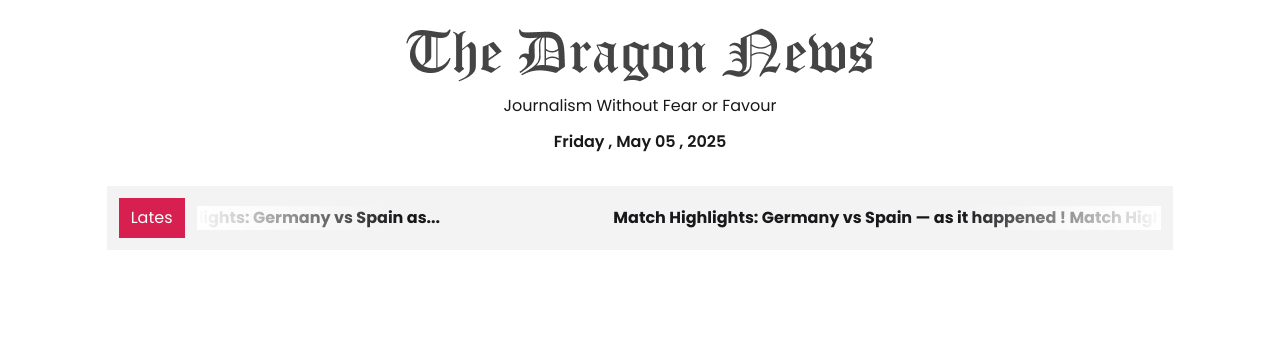
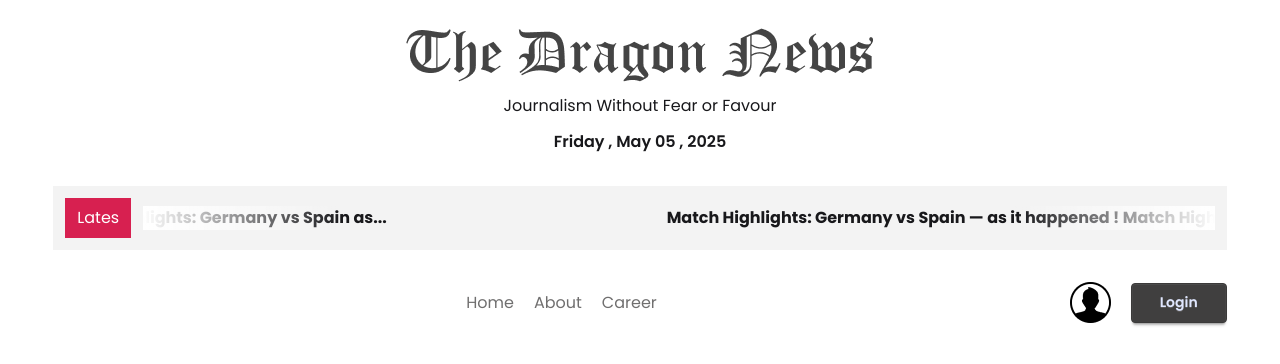
Before and after one commit to mdraisul1/dragon-news-coding, a React (Vite) app: page / in a window 1280 px wide. Shown: the top 364 px of the page. Built offline with nearby package versions, Linux system fonts and the light colour scheme.

Commit message:
Added react projects create navbar components

```diff
--- a/src/components/LatesNews.jsx
+++ b/src/components/LatesNews.jsx
@@ -3,7 +3,7 @@
 
 const LatesNews = () => {
   return (
-    <div className="w-10/12 mx-auto flex items-center gap-3 my-8 bg-base-200 p-3">
+    <div className="flex items-center gap-3 my-8 bg-base-200 p-3">
       <p className="bg-secondary text-white px-3 py-2">Lates</p>
       <Marquee speed={100} gradient={true} pauseOnHover={true}>
         <p className='font-bold'>
--- /dev/null
+++ b/src/components/Navbar.jsx
@@ -0,0 +1,22 @@
+import React from 'react'
+import { NavLink } from 'react-router'
+import user from "../assets/user.png";
+
+const Navbar = () => {
+  return (
+    <div className='flex justify-between items-center'>
+        <div></div>
+        <div className='flex gap-5 text-accent'>
+            <NavLink to={'/'}>Home</NavLink>
+            <NavLink to={'/about'}>About</NavLink>
+            <NavLink to={'/career'}>Career</NavLink>
+        </div>
+        <div className='flex items-center gap-5'>
+            <img src={user} alt="" />
+            <button className='btn btn-primary px-7'>Login</button>
+        </div>
+    </div>
+  )
+}
+
+export default Navbar
--- a/src/layouts/HomeLayouts.jsx
+++ b/src/layouts/HomeLayouts.jsx
@@ -2,15 +2,19 @@
 import { Outlet } from "react-router";
 import Header from "../components/Header";
 import LatesNews from "../components/LatesNews";
+import Navbar from "../components/Navbar";
 
 const HomeLayouts = () => {
   return (
     <div>
       <header>
         <Header></Header>
-        <section>
+        <section className="w-11/12 mx-auto">
             <LatesNews></LatesNews>
         </section>
+        <nav className="w-11/12 mx-auto">
+            <Navbar></Navbar>
+        </nav>
       </header>
       <main>
         <section className="left_nav"></section>
```
